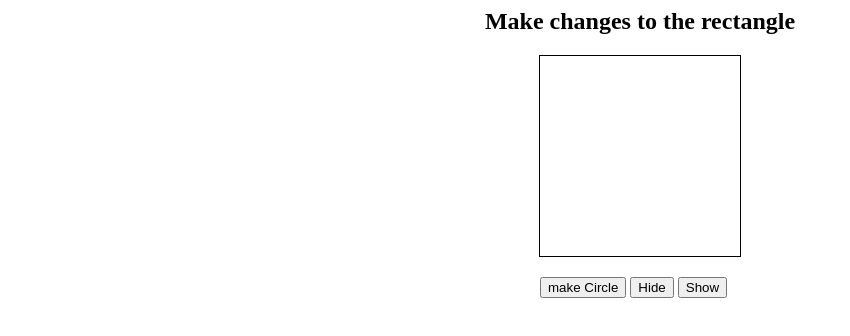
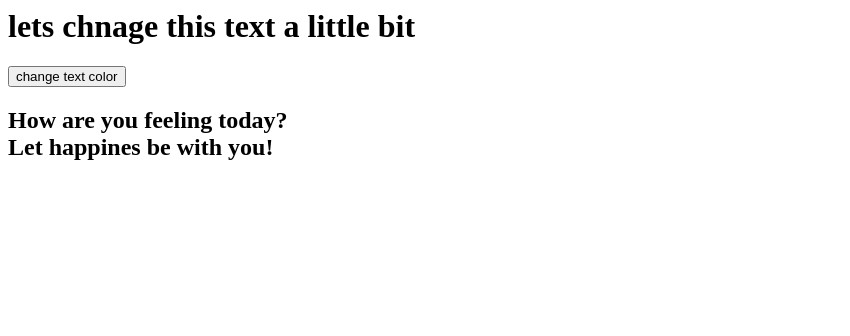
Before and after one commit to SCodingal/Web, a plain HTML site: page Index.html in a window 1280 px wide. Shown: the whole page, without its empty margins (0-850 px from the left). Drawn offline with Linux system fonts and the light colour scheme.

Commit message:
changing text

```diff
--- a/Index.html
+++ b/Index.html
@@ -1,67 +1,23 @@
 <html>
     <head>
-        <title>changimg CSS</title>
-
+        <title>
+            Magic text
+        </title>
         <style>
-            h2{text-align:center ;}
-
-          .rectangle{
-
-            border:1px solid black;
-            width:200px;
-            height:200px;
-            margin:auto;
-
-         }
-
-         .buttons{
-            padding:20px;
-            width:200px;
-            margin:auto;
-         }
-
+       text color:blue
         </style>
-
     </head>
     <body>
+        <h1>lets chnage this text a little bit</h1>
 
-   <h2>Make changes to the rectangle</h2>
-   <div class="rectangle">
-   </div>
-   <div class ="buttons">
+        <div class ="buttons">
 
-    <button onclick="changeToCircle()">
-        make Circle</button>
-        <button onclick ="hide()">Hide</button>
-        <button onclick ="show()">Show</button>
+            <button onclick="textcolor()">
+                change text color</button>
 
-   </div>
+        <h2> How are you feeling today?<br> Let happines be with you!</h2>
 
-    <script>
 
-    let div =
-    document.querySelector('.rectangle');
-
-    function changeToCircle(){
-        div.style.borderRadius ="50%";
-    }
-
-    function hide(){
-        div.style.display ="none";
-    }
-
-    function show(){
-        div.style.display ="block";
-    }
-
-    div.onmousedown = function (){
-        div.style.background = 'yellow';
-    }
-    div.onmouseout = function (){
-        div.style.background = 'none';
-    }
-
-    </script>
 
     </body>
-</html>
+ </html>
```
